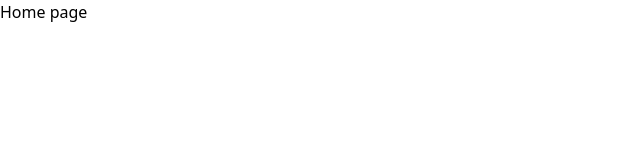
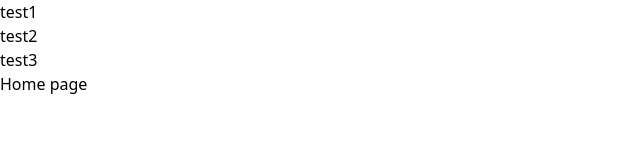
Before and after one commit to udborets/portfolio, an Astro site: page / in a window 1280 px wide. Shown: the whole page, without its empty margins (0-640 px from the left). Built offline with nearby package versions, Linux system fonts and the light colour scheme; Astro itself is replaced by a stand-in of ours.

Commit message:
add navbar to layout

```diff
--- a/src/layouts/Layout/Layout.astro
+++ b/src/layouts/Layout/Layout.astro
@@ -1,9 +1,29 @@
 ---
+import Navbar from "@/components/Navbar/Navbar.astro";
+import type { NavbarLinkProps } from "@/components/NavbarLink/NavbarLink.astro";
+
 export interface LayoutProps {
   title: string;
 }
 
-const { title } = Astro.props as LayoutProps;
+const { title: documentTitle } = Astro.props as LayoutProps;
+const navbarLinks: NavbarLinkProps[] = [
+  {
+    hoverTitle: "Go to test1",
+    href: "#test1",
+    text: "test1",
+  },
+  {
+    hoverTitle: "Go to test2",
+    href: "#test2",
+    text: "test2",
+  },
+  {
+    hoverTitle: "Go to test3",
+    href: "#test3",
+    text: "test3",
+  },
+];
 ---
 
 <html lang="en">
@@ -11,9 +31,10 @@ const { title } = Astro.props as LayoutProps;
     <meta charset="utf-8" />
     <meta name="viewport" content="width=device-width" />
     <meta name="generator" content={Astro.generator} />
-    <title>{title}</title>
+    <title>{documentTitle}</title>
   </head>
   <body>
+    <Navbar links={navbarLinks} />
     <slot />
   </body>
 </html>
```
